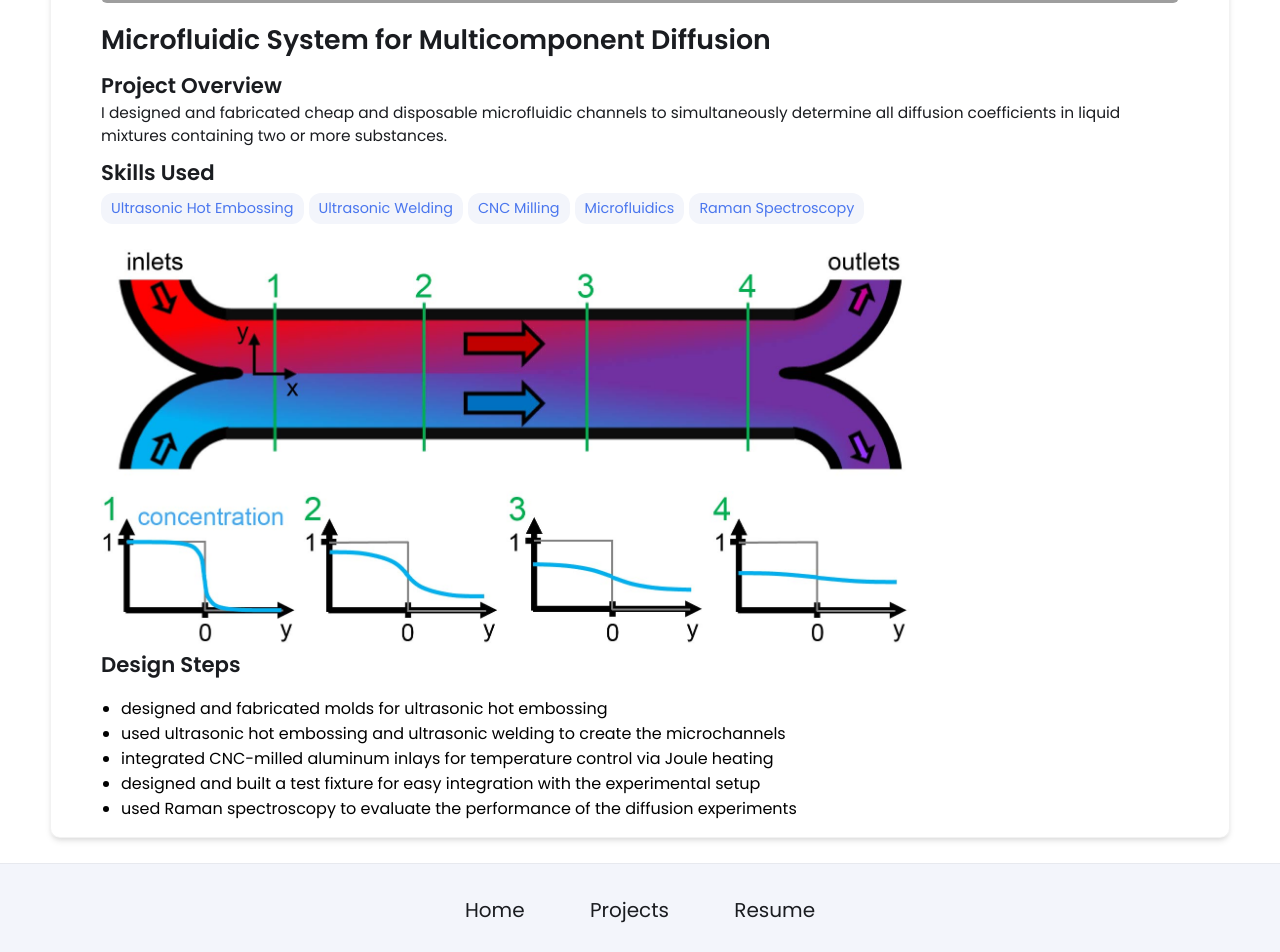
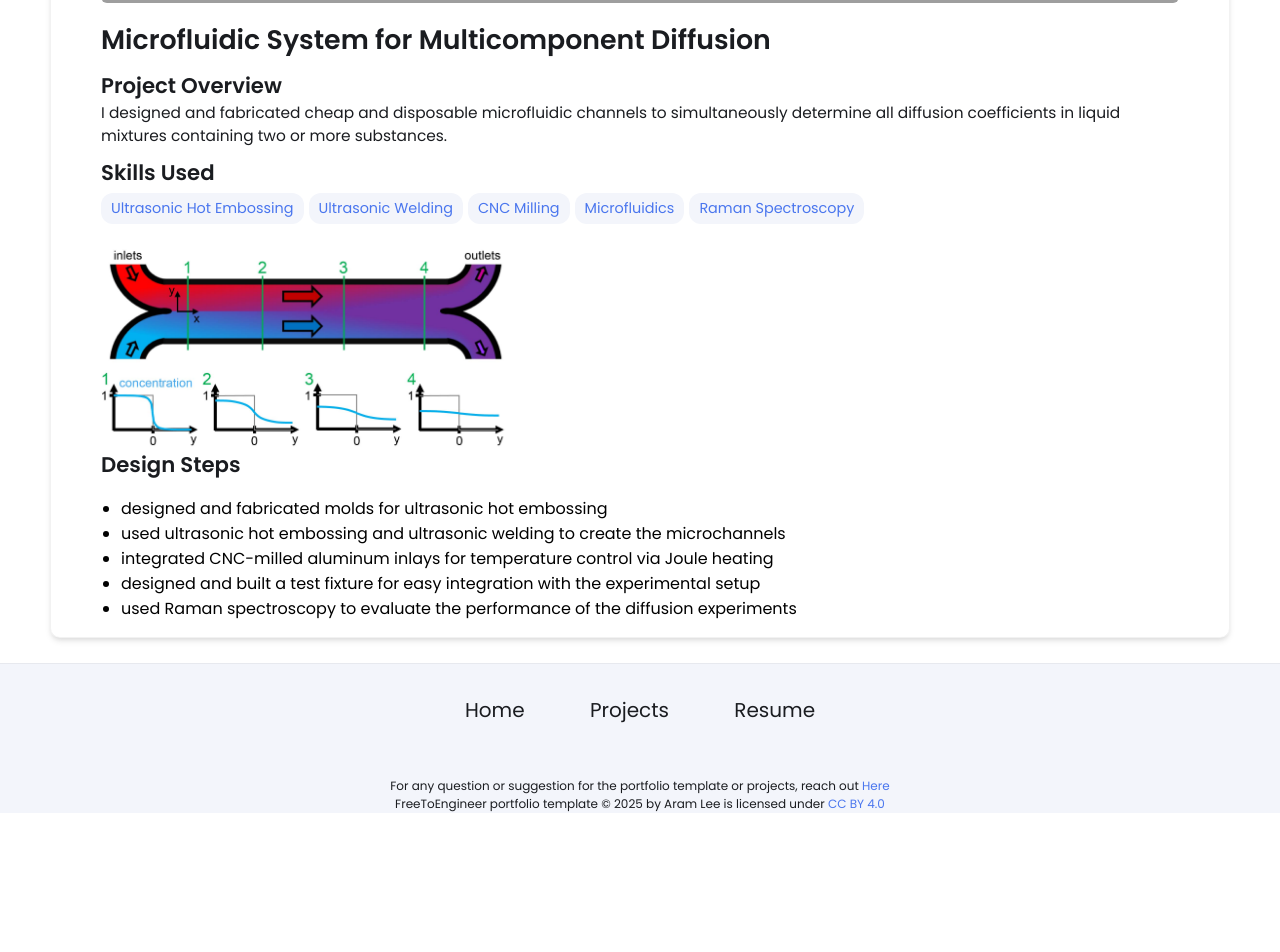
Before and after one commit to HagenGress/HagenGress.github.io, a Jekyll site: the page built from _projects/microfluidic-channel/index.md, in a window 1280 px wide. Shown: the part 487-1439 px from the top of the page. Built offline with Jekyll 4.4.1, drawn with Linux system fonts in a browser that asks for light colours; after the commit the page ends 1300 px from its top, so only the background shows below that; grey boxes are pictures that could not be loaded.

Commit message:
Update index.md

```diff
--- a/_projects/microfluidic-channel/index.md
+++ b/_projects/microfluidic-channel/index.md
@@ -12,7 +12,7 @@ skills:
 main-image: /Diffusion_Microchannel.png
 ---
 
-{% include image-gallery.html images="Abb2-5.jpg" height="400" align="right" %}
+{% include image-gallery.html images="Abb2-5.jpg" height="200" align="right" %}
 ## Design Steps
 - designed and fabricated molds for ultrasonic hot embossing
 - used ultrasonic hot embossing and ultrasonic welding to create the microchannels
```
